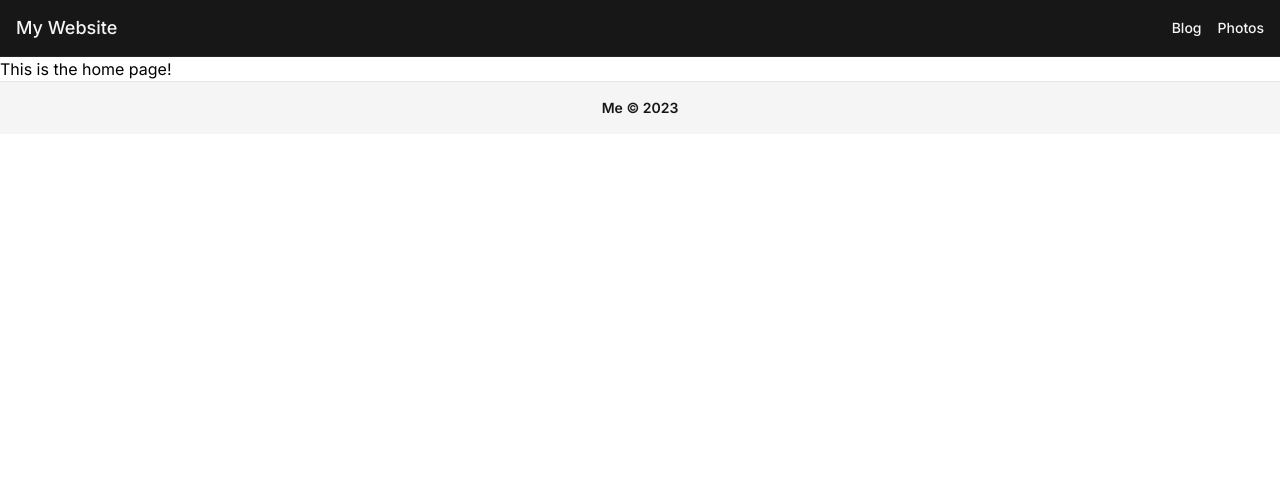
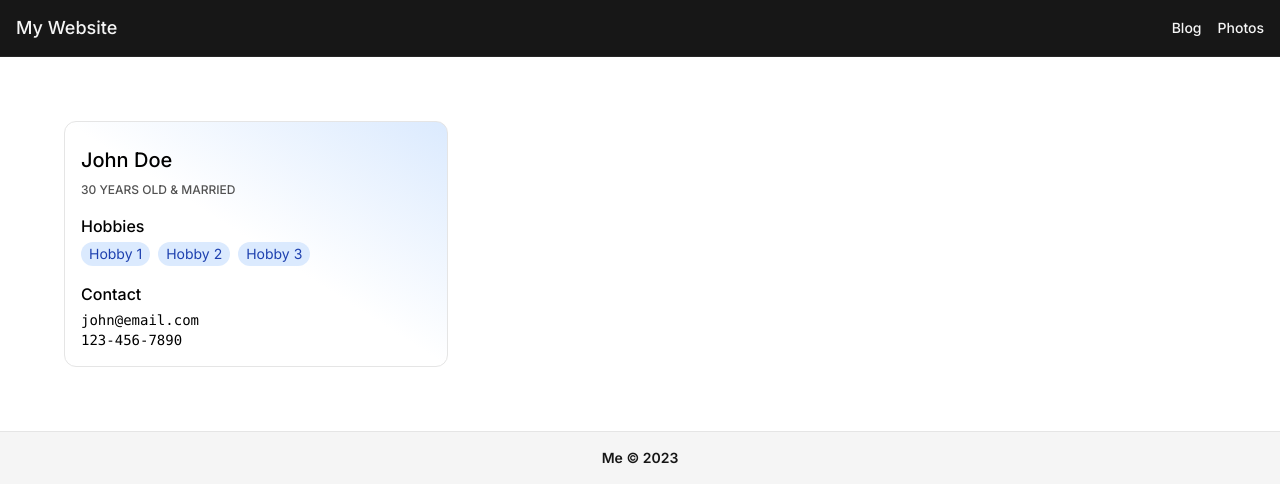
Before and after one commit to dereklee5/my-website-demo, a Next.js app: page / in a window 1280 px wide. Shown: the top 502 px of the page. Built offline with nearby package versions, Linux system fonts and the light colour scheme.

Commit message:
ternary operator + person function

```diff
--- a/app/page.js
+++ b/app/page.js
@@ -1,9 +1,58 @@
-import Navbar from "./components/Navbar";
+const person = { // const is data we don't want changed
+  name: "John Doe",
+  age: 30,
+  hobbies: ["reading", "hiking", "coding"],
+  address: {
+    street: "123 Main St",
+    city: "New York",
+    state: "NY",
+    zip: "10001",
+  },
+  contact: {
+    email: "john@email.com",
+    phone: "123-456-7890",
+  },
+  isMarried: true
+};
 
 export default function Home() {
+
   return (
-    <div>
-      <p>This is the home page!</p>
+    <div className="p-16">
+      <Person person={person}/>
+    </div>
+
+  );
+}
+
+function Person({ person }) {
+
+  return (
+    <div className="max-w-sm border border-primary-200 rounded-xl px-4 pb-4 pt-6 bg-gradient-to-bl from-secondary-100 to-white via-white md:hover:shadow-xl md:hover:scale-105 transition-all space-y-4">
+      <div className="space-y-2">
+        <h3 className="font-medium text-xl">{person.name}</h3>
+        <p className="flex items-center justify-start space-x-2 text-xs font-medium uppercase text-primary-600">
+          {person.age} years old & {person.isMarried ? "Married" : "Not Married"}
+        </p>
+        <p className="text-sm text-primary-500 underline">
+          {person.street} {person.city} {person.state} {person.zip}
+        </p>
+      </div>
+      <div className="space-y-1">
+        <h4 className="font-medium">Hobbies</h4>
+        <ul className="flex flex-wrap gap-2 text-sm text-secondary-800">
+          <li className="bg-secondary-100 px-2 py-0.5 rounded-full">Hobby 1</li>
+          <li className="bg-secondary-100 px-2 py-0.5 rounded-full">Hobby 2</li>
+          <li className="bg-secondary-100 px-2 py-0.5 rounded-full">Hobby 3</li>
+        </ul>
+      </div>
+      <div className="space-y-1">
+        <h4 className="font-medium">Contact</h4>
+        <ul className="font-mono text-sm">
+          <li>{person.contact.email}</li>
+          <li>{person.contact.phone}</li>
+        </ul>
+      </div>
     </div>
   );
 }
```
